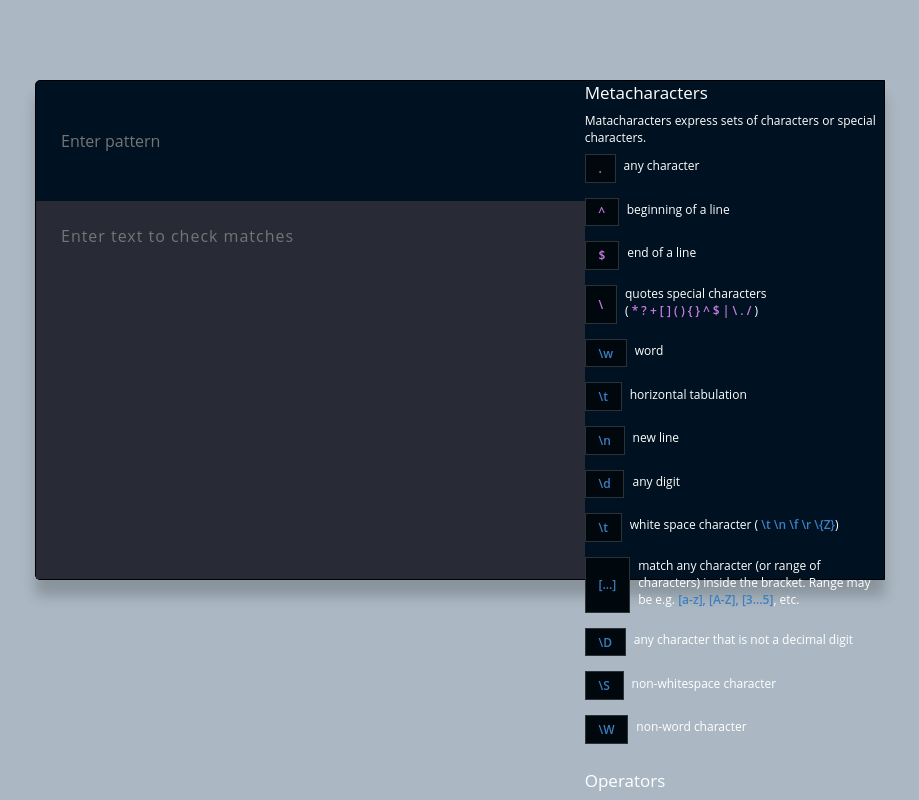
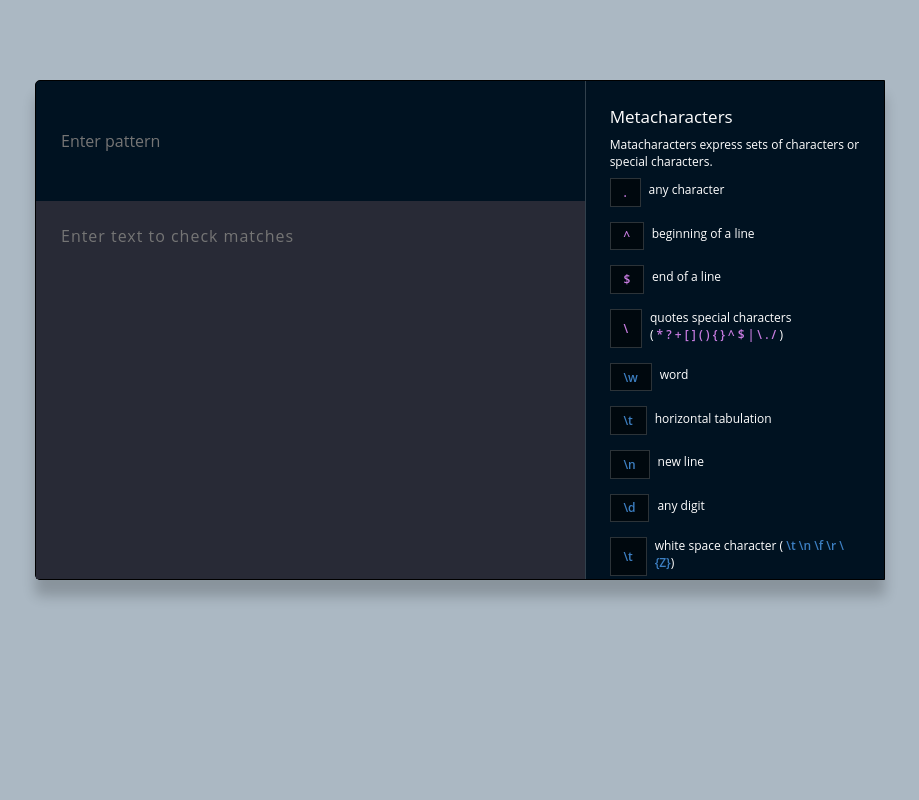
Before and after one commit to luqmanoop/vue-regexr, a Vue app: page / in a window 1280 px wide. Shown: the top 800 px of the page, without its empty margins (180-1099 px from the left). Built offline with nearby package versions, Linux system fonts and the light colour scheme.

Commit message:
style scrollbars

```diff
--- a/src/components/RegexBox.vue
+++ b/src/components/RegexBox.vue
@@ -61,6 +61,23 @@ html {
 
 aside {
   width: 300px;
-  height: 300px;
+  padding: 1.5rem;
+  border-left: 1px solid #ffffff31;
+  overflow-y: scroll;
+}
+
+aside::-webkit-scrollbar {
+  background: #3f4545;
+  width: 10px !important;
+}
+
+aside::-webkit-scrollbar-track {
+  border-radius: 10px !important;
+}
+
+aside::-webkit-scrollbar-thumb {
+  border-radius: 10px !important;
+  -webkit-box-shadow: inset 0 0 6px rgba(54, 52, 52, 0.925) !important;
+  box-shadow: inset 0 0 6px rgba(54, 52, 52, 0.863) !important;
 }
 </style>
--- a/src/components/TextBox.vue
+++ b/src/components/TextBox.vue
@@ -35,6 +35,7 @@ export default {
 .text-box {
   flex-grow: 1;
   width: 100%;
+  overflow: hidden;
   position: relative;
   background-color: #282a36;
 }
@@ -74,6 +75,18 @@ textarea {
   resize: none;
   color: #fff;
 }
+textarea::-webkit-scrollbar {
+  background: #282a36;
+  width: 17px !important;
+}
+
+textarea::-webkit-scrollbar-track {
+  border-radius: 10px !important;
+}
+
+textarea::-webkit-scrollbar-thumb {
+  border-radius: 10px !important;
+}
 
 .matches {
   white-space: pre-wrap;
```
